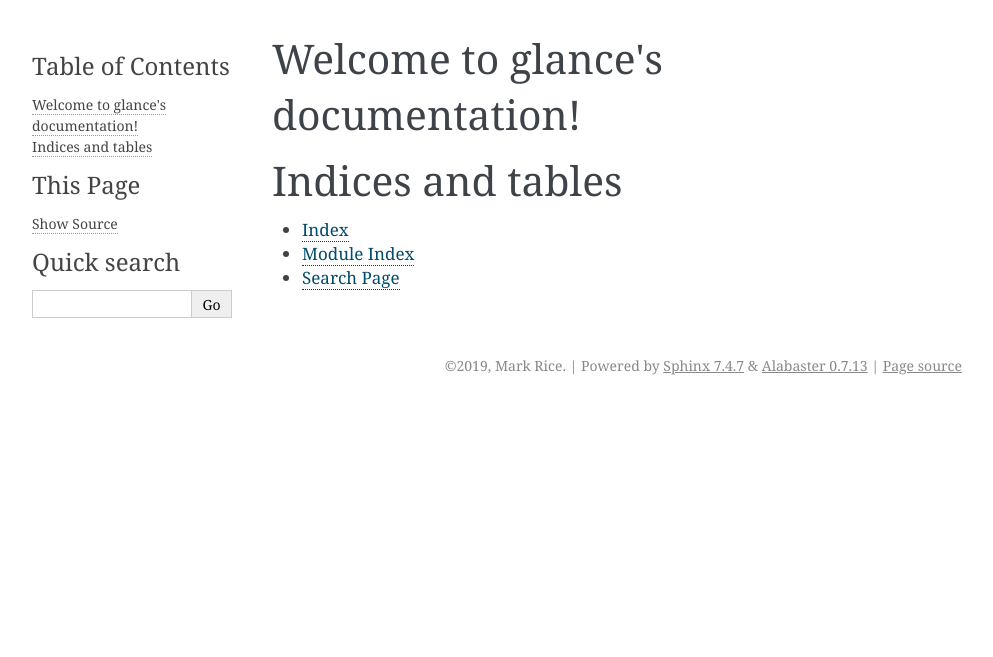
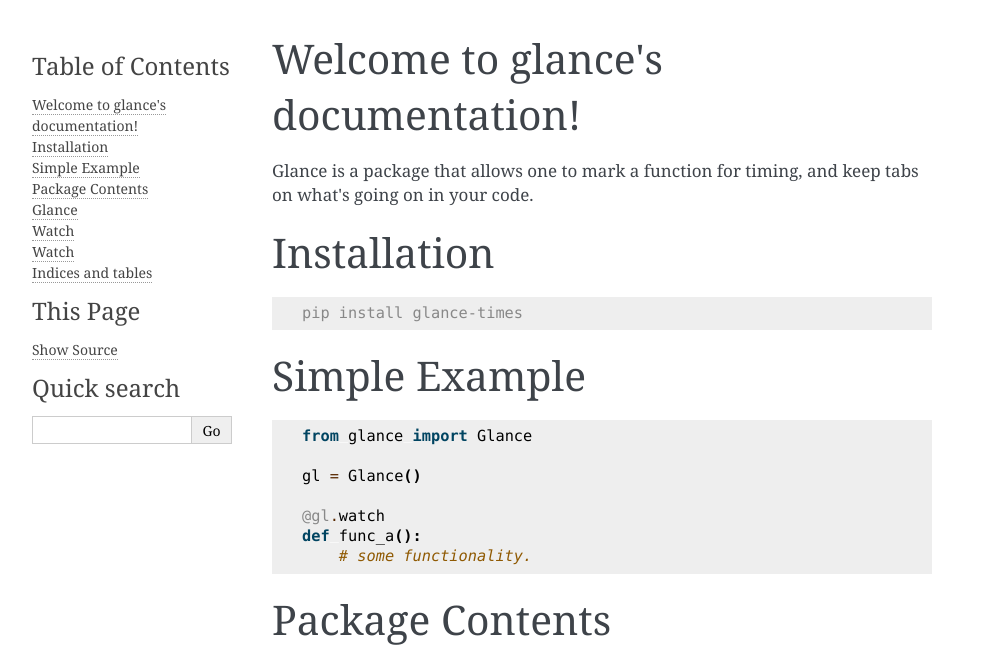
Before and after one commit to mrice88-zz/glance, a Sphinx documentation site: the page built from docs/source/index.rst, in a window 1280 px wide. Shown: the top 657 px of the page, without its empty margins (148-1141 px from the left). Built offline with Sphinx 7.4.7, drawn with Linux system fonts in a browser that asks for light colours; grey boxes are pictures that could not be loaded.

Commit message:
documentation and rst stuff. Please work rtd

```diff
--- a/docs/source/conf.py
+++ b/docs/source/conf.py
@@ -12,7 +12,8 @@
 #
 import os
 import sys
-sys.path.insert(0, os.path.abspath('../'))
+
+sys.path.insert(0, os.path.abspath('../..'))
 
 
 # -- Project information -----------------------------------------------------
@@ -63,6 +64,8 @@ html_theme = 'alabaster'
 # Add any paths that contain custom static files (such as style sheets) here,
 # relative to this directory. They are copied after the builtin static files,
 # so a file named "default.css" will overwrite the builtin "default.css".
-html_static_path = ['_static']
+html_static_path = [
+    # '_static',
+]
 
 extensions.append('sphinx.ext.autodoc')
--- a/docs/source/index.rst
+++ b/docs/source/index.rst
@@ -1,10 +1,54 @@
 Welcome to glance's documentation!
 ==================================
+
+Glance is a package that allows one to mark a function for timing, and keep tabs on what's going on in your code.
+
+Installation
+============
+
+.. code-block:: console
+
+    pip install glance-times
+
+Simple Example
+==============
+
+.. code:: python
+
+    from glance import Glance
+
+    gl = Glance()
+
+    @gl.watch
+    def func_a():
+        # some functionality.
 
 .. toctree::
    :maxdepth: 2
    :caption: Contents:
 
+Package Contents
+=================
+
+.. automodule:: glance
+
+Glance
+==============
+
+.. autoclass:: Glance
+    :members:
+
+Watch
+==============
+
+.. autoclass:: Watch
+    :members:
+
+Watch
+==============
+
+.. autoclass:: Look
+    :members:
 
 Indices and tables
 ==================
--- a/glance/__version__.py
+++ b/glance/__version__.py
@@ -3,7 +3,7 @@ __title__ = 'glance-times'
 __description__ = 'Who will watch the watchman? Glance can.'
 __url__ = 'https://github.com/mrice88/glance'
 __download_url__ = 'https://github.com/mrice88/glance/archive/master.zip'
-__version__ = '0.3.5'
+__version__ = '0.3.6'
 __author__ = 'Mark Rice'
 __author_email__ = 'markricejr@gmail.com'
 __license__ = 'MIT'
```
Also changed, not shown: 2 other files.
